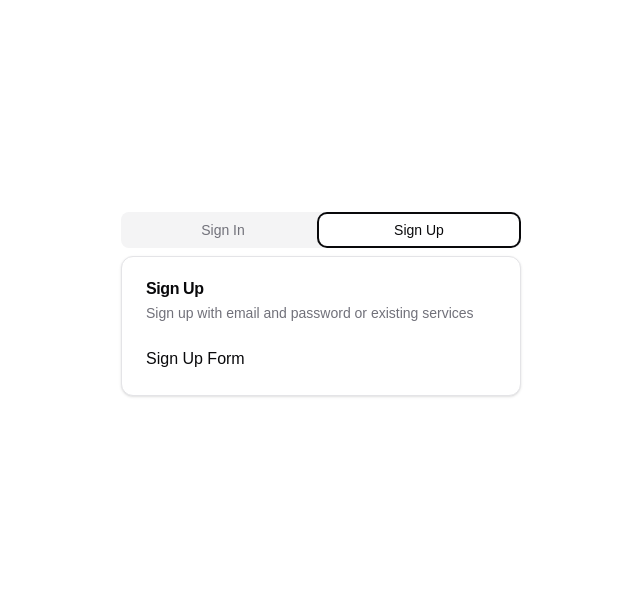
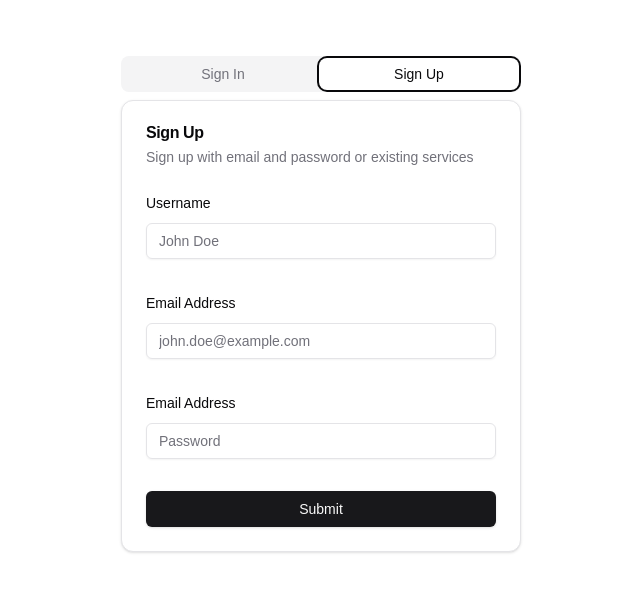
Before and after one commit to eedu7/ecommerce-api, a Next.js app in the folder frontend/: page /auth in a window 1280 px wide. Both pictures are taken after a click on the tab "Sign Up". Shown: the top 592 px of the page, without its empty margins (319-959 px from the left). Built offline with nearby package versions, Linux system fonts and the light colour scheme.

Commit message:
FEAT: add the sign up card and schema

```diff
--- a/frontend/src/features/auth/components/sign-up-card.tsx
+++ b/frontend/src/features/auth/components/sign-up-card.tsx
@@ -1,5 +1,6 @@
 import React from 'react'
 import {Card, CardContent, CardDescription, CardHeader, CardTitle} from "@/components/ui/card";
+import SignUpForm from "@/features/auth/components/sign-up-form";
 
 const SignUpCard = () => {
     return (
@@ -10,7 +11,7 @@ const SignUpCard = () => {
                     services</CardDescription>
             </CardHeader>
             <CardContent>
-                <div>Sign Up Form</div>
+                <SignUpForm />
             </CardContent>
         </Card>
     )
--- /dev/null
+++ b/frontend/src/features/auth/components/sign-up-form.tsx
@@ -0,0 +1,78 @@
+"use client"
+
+
+import {useForm} from "react-hook-form";
+import {z} from "zod";
+import {signUpFormSchema} from "@/features/auth/schemas";
+import {zodResolver} from "@hookform/resolvers/zod";
+import {Form, FormControl, FormField, FormItem, FormLabel, FormMessage} from "@/components/ui/form";
+import {Input} from "@/components/ui/input";
+import {Button} from "@/components/ui/button";
+
+const SignUpForm = () => {
+
+    const form = useForm<z.infer<typeof signUpFormSchema>>({
+            resolver: zodResolver(signUpFormSchema),
+            defaultValues: {
+                email: "",
+                password: "",
+            }
+        }
+    )
+    const onSubmit = async (values: z.infer<typeof signUpFormSchema>) => {
+        console.table(values);
+    }
+    return (
+        <Form {...form}>
+            <form onSubmit={form.handleSubmit(onSubmit)} className="space-y-8">
+                <FormField
+                    control={form.control}
+                    name="name"
+                    render={({field}) => (
+                        <FormItem>
+                            <FormLabel>Username</FormLabel>
+                            <FormControl>
+                                <div>
+                                    <Input  placeholder="John Doe" {...field} />
+                                </div>
+                            </FormControl>
+                            <FormMessage/>
+                        </FormItem>
+                    )}
+                />
+                <FormField
+                    control={form.control}
+                    name="email"
+                    render={({field}) => (
+                        <FormItem>
+                            <FormLabel>Email Address</FormLabel>
+                            <FormControl>
+                                <div>
+                                    <Input type="email" placeholder="john.doe@example.com" {...field} />
+                                </div>
+                            </FormControl>
+                            <FormMessage/>
+                        </FormItem>
+                    )}
+                />
+                <FormField
+                    control={form.control}
+                    name="password"
+                    render={({field}) => (
+                        <FormItem>
+                            <FormLabel>Email Address</FormLabel>
+                            <FormControl>
+                                <div>
+                                    <Input type="password" placeholder="Password" {...field} />
+                                </div>
+                            </FormControl>
+                            <FormMessage/>
+                        </FormItem>
+                    )}
+                />
+                <Button type="submit" className="w-full">Submit</Button>
+            </form>
+        </Form>
+    )
+}
+export default SignUpForm
--- a/frontend/src/features/auth/schemas.ts
+++ b/frontend/src/features/auth/schemas.ts
@@ -9,3 +9,14 @@ export const signInFormSchema = z.object({
             message: "Password must be at most 16 characters"
         })
 })
+
+export const signUpFormSchema = z.object({
+    name: z.string(),
+    email: z.string().email(),
+    password: z.string().min(8, {
+        message: "Password must be at least 8 characters"
+    }).max(16,
+        {
+            message: "Password must be at most 16 characters"
+        })
+})
```
